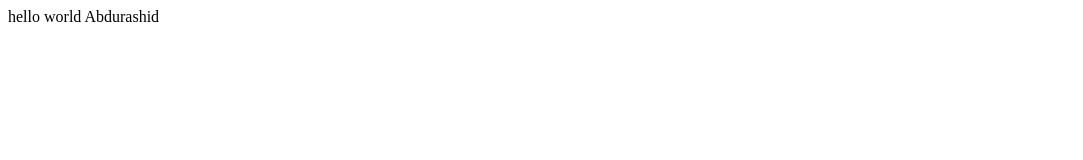
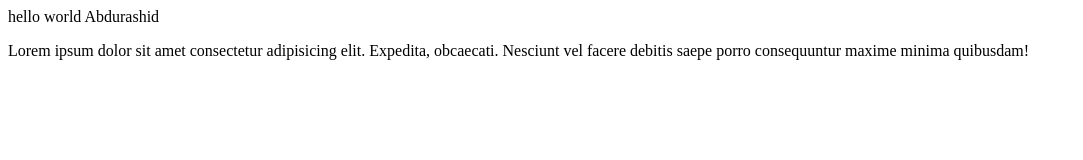
Before and after one commit to mustafo-07/gid-hab, a plain HTML site: page index.html in a window 1280 px wide. Shown: the whole page, without its empty margins (0-1083 px from the left). Drawn offline with Linux system fonts and the light colour scheme.

Commit message:
dbkjdbkqd

```diff
--- a/index.html
+++ b/index.html
@@ -10,6 +10,8 @@
 
 <body>
     hello world Abdurashid
+
+    <p>Lorem ipsum dolor sit amet consectetur adipisicing elit. Expedita, obcaecati. Nesciunt vel facere debitis saepe porro consequuntur maxime minima quibusdam!</p>
 </body>
 
 </html>
```
